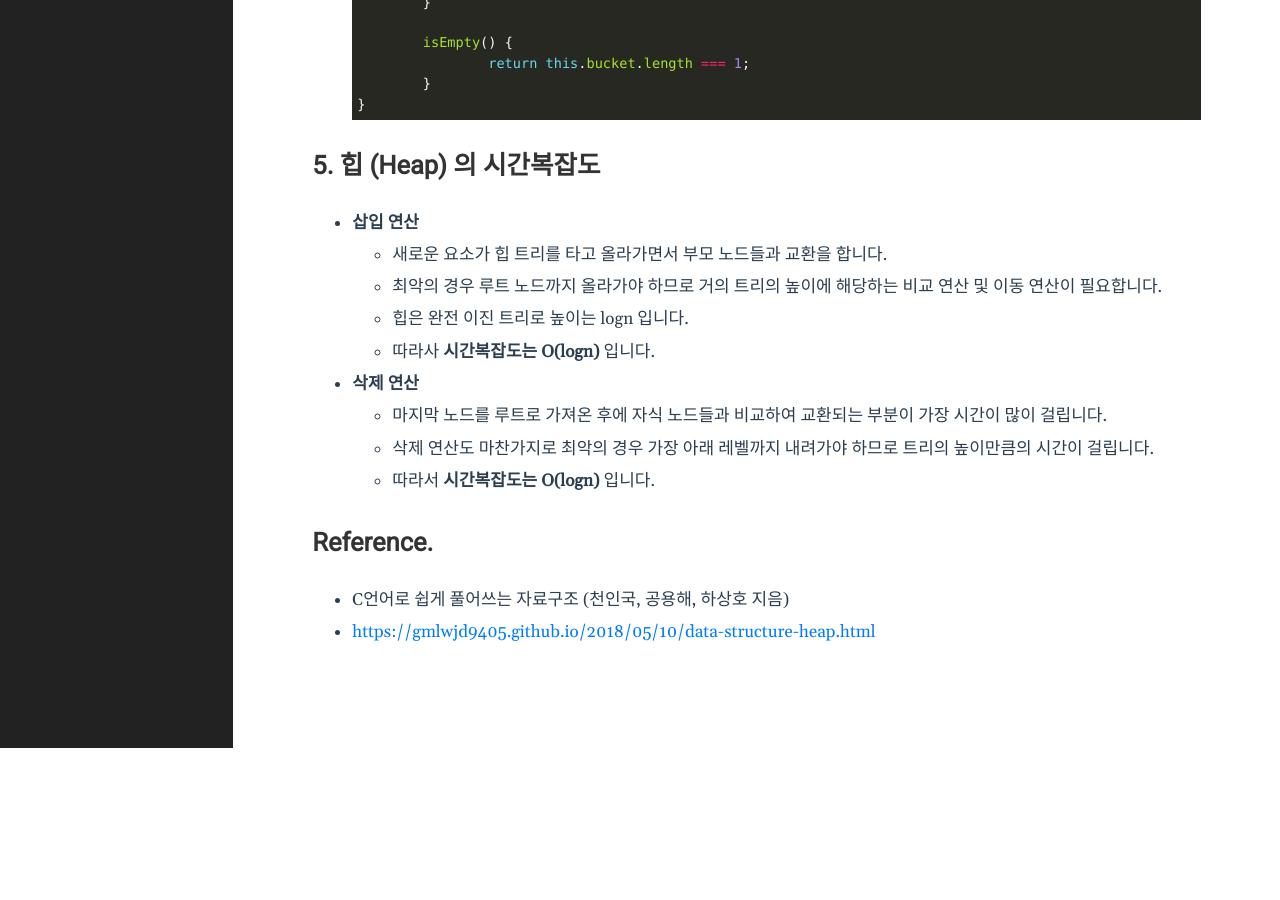
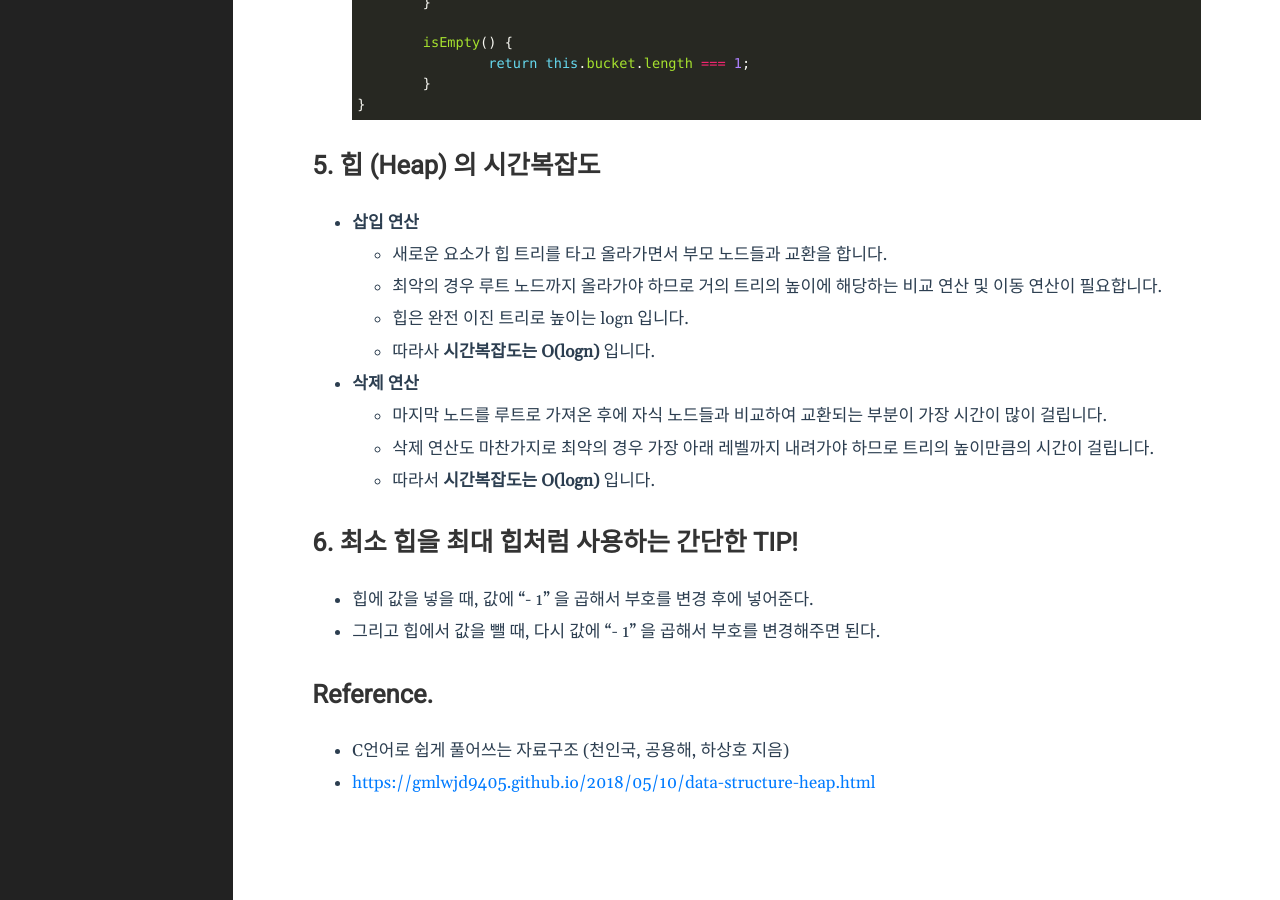
Before and after one commit to qkrrlgh519/qkrrlgh519.github.io, a Jekyll site: the page built from _posts/2021-06-18-Datastructure-PriorityQueue-Heap.md, in a window 1280 px wide and 900 px high, scrolled down 4202 px. Built offline with Jekyll 4.4.1, drawn with Linux system fonts in a browser that asks for light colours; before the commit the page ends 4950 px from its top, so only the background shows below that.

Commit message:
feat: 우선순위 큐 포스트에 최소힙 <-> 최대힙 변경해서 사용하는 TIP 추가

```diff
--- a/_posts/2021-06-18-Datastructure-PriorityQueue-Heap.md
+++ b/_posts/2021-06-18-Datastructure-PriorityQueue-Heap.md
@@ -193,6 +193,11 @@ categories: Datastructure
   - 삭제 연산도 마찬가지로 최악의 경우 가장 아래 레벨까지 내려가야 하므로 트리의 높이만큼의 시간이 걸립니다.
   - 따라서 **시간복잡도는 O(logn)** 입니다.
 
+## 6. 최소 힙을 최대 힙처럼 사용하는 간단한 TIP!
+
+- 힙에 값을 넣을 때, 값에 "- 1" 을 곱해서 부호를 변경 후에 넣어준다.
+- 그리고 힙에서 값을 뺄 때, 다시 값에 "- 1" 을 곱해서 부호를 변경해주면 된다.
+
 ## Reference.
 
 - C언어로 쉽게 풀어쓰는 자료구조 (천인국, 공용해, 하상호 지음)
```
